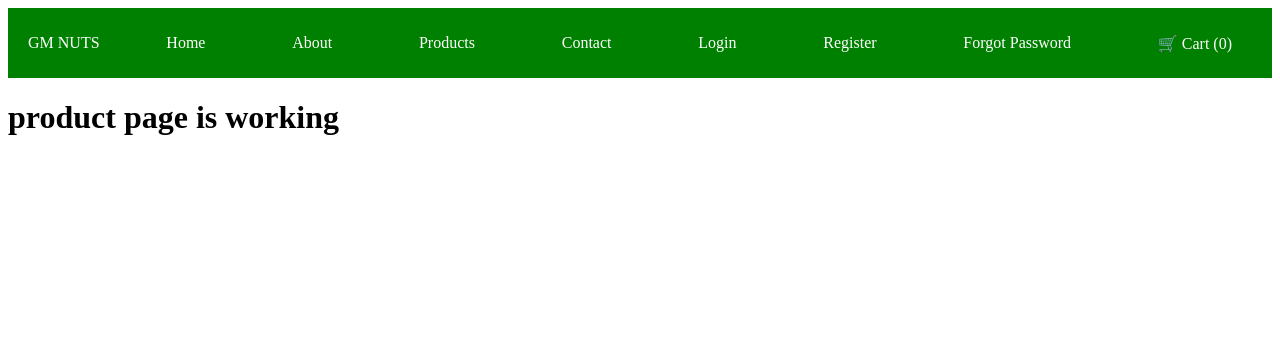
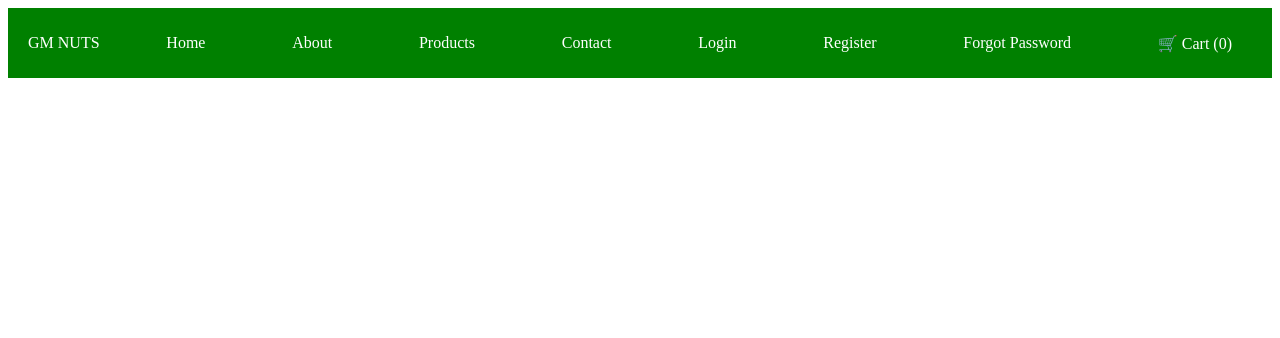
Before and after one commit to Gobal2003/GM_NUTS, a Django app: page /products/ in a window 1280 px wide. Shown: the top 338 px of the page. Run offline with Django 5.2, Linux system fonts and the light colour scheme; data that the repository does not hold is empty.

Commit message:
test template

```diff
--- a/python_app/templates/products.html
+++ b/python_app/templates/products.html
@@ -2,10 +2,8 @@
 {% load static %}
 {% block content %}
 
-<h1> product page is working</h1>
 
-
-{% comment %} {% for product in products %}
+{% for product in products %}
 
 <div class="product_container">
 
@@ -24,7 +22,7 @@
 
 </div>
 
-{% endfor %} {% endcomment %}
+{% endfor %}
 
 {% endblock %}
 
--- a/python_app/views.py
+++ b/python_app/views.py
@@ -16,7 +16,7 @@ def about(request):
 
 def products(request):
     data = Product.objects.all()
-    return render(request, 'products.html', {'products': data})
+    return render(request, 'products.html', {'products' : data})
 
 def contact(request):
     return render(request, 'contact.html')
```
